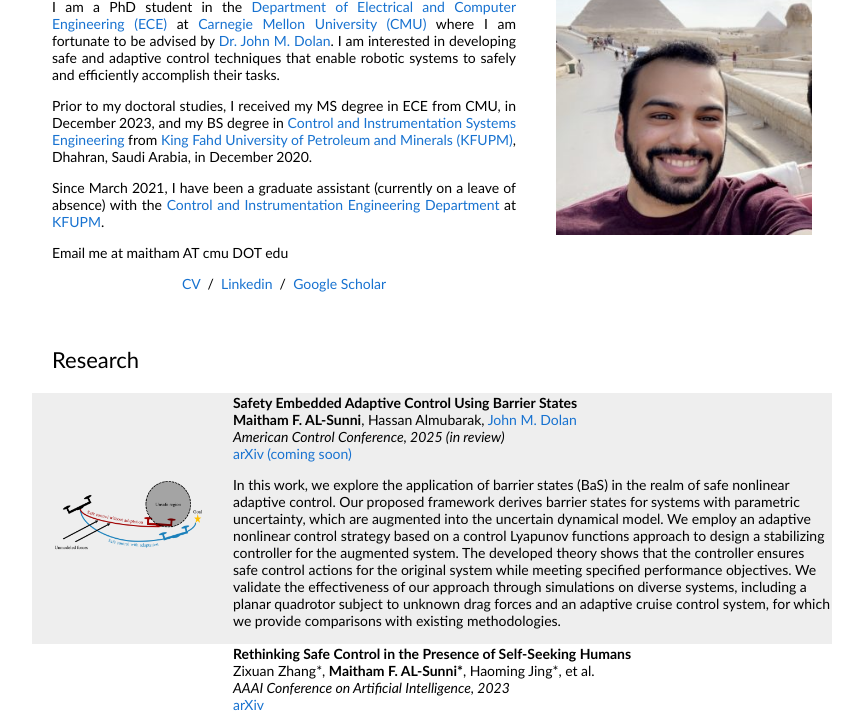
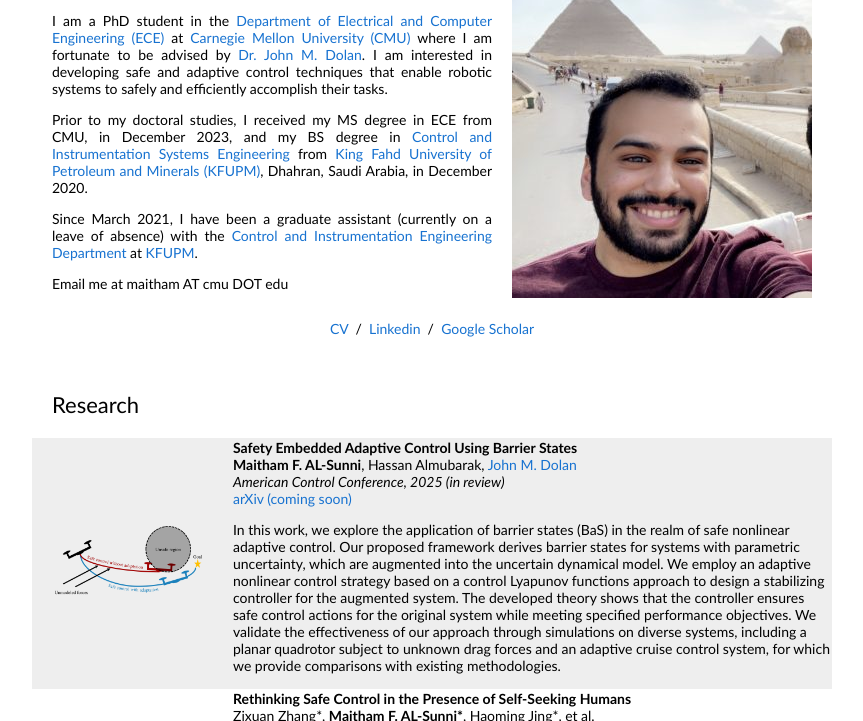
Before and after one commit to alsunni/alsunni.github.io, a plain HTML site: page index.html in a window 1280 px wide. Shown: the part 118-839 px from the top of the page, without its empty margins (208-1071 px from the left). Drawn offline with Linux system fonts and the light colour scheme.

Commit message:
Update index.html

```diff
--- a/index.html
+++ b/index.html
@@ -25,10 +25,12 @@
       <td style="padding:0px">
         <table style="width:100%;border:0px;border-spacing:0px;border-collapse:separate;margin-right:auto;margin-left:auto;"><tbody>
           <tr style="padding:0px">
-            <td style="padding:2.5%;width:63%;vertical-align:middle">
+            <td style="padding:2.5%;width:100%;vertical-align:middle">
               <p style="text-align:center">
                 <name>Maitham F. AL-Sunni <span class="arabic-text">(ميثم)</span></name>
               </p>
+              <div style="display:flex;gap:20px;align-items:flex-start">
+                <div style="flex:2">
                   <p style="text-align: justify">
                     I am a PhD student in the <a href="https://www.ece.cmu.edu/"> Department of Electrical and Computer Engineering (ECE)</a> at <a href="https://www.cmu.edu/">Carnegie Mellon University (CMU)</a> where I am fortunate to be advised by <a href="https://www.ri.cmu.edu/ri-faculty/john-m-dolan/">Dr. John M. Dolan</a>. I am interested in developing safe and adaptive control techniques that enable robotic systems to safely and efficiently accomplish their tasks.
                   </p>
@@ -42,16 +44,16 @@
                   <p style="text-align: justify">
                   Email me at maitham AT cmu DOT edu
                   </p>
-            </p>
-      		</p>
+                </div>
+                <div class="profile-image" style="flex:1">
+                  <a href="images/profile_photo.jpg"><img alt="profile photo" src="images/profile_photo.jpg" class="hoverZoomLink"></a>
+                </div>
+              </div>
               <p style="text-align:center">
                 <a href="data/maitham_cv.pdf">CV</a> &nbsp/&nbsp
                 <a href="https://www.linkedin.com/in/mfalsunni">Linkedin</a> &nbsp/&nbsp
                 <a href="https://scholar.google.com/citations?hl=en&user=CrVPlzgAAAAJ&view_op=list_works&authuser=1&sortby=pubdate">Google Scholar</a>
               </p>
-            </td>
-            <td style="padding:2.5%;width:60%;max-width:60%">
-              <a href="images/profile_photo.jpg"><img style="width:100%;max-width:100%" alt="profile photo" src="images/profile_photo.jpg" class="hoverZoomLink"></a>
             </td>
           </tr>
         </tbody></table>
```
Lines whose indentation alone changed are shown as unchanged.
